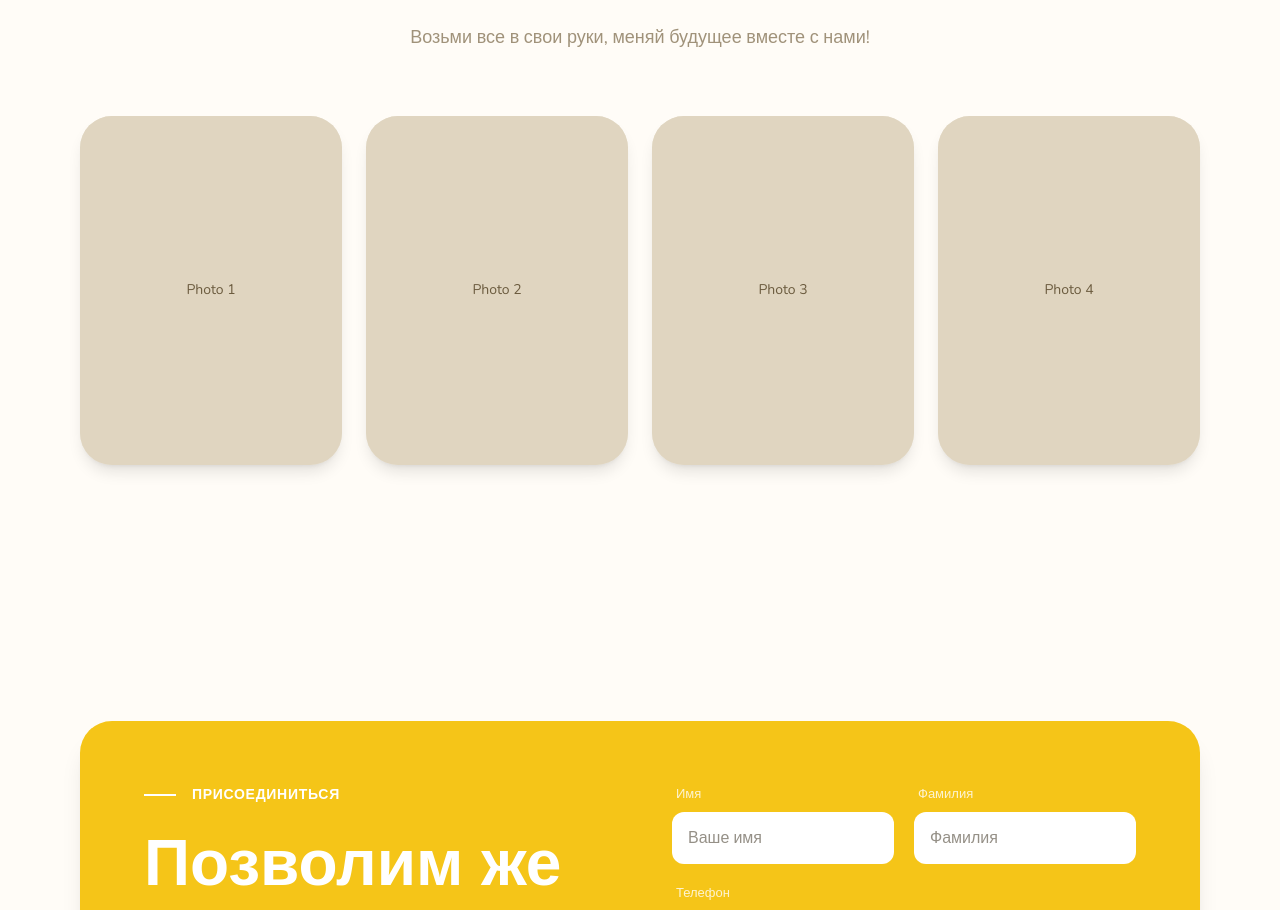
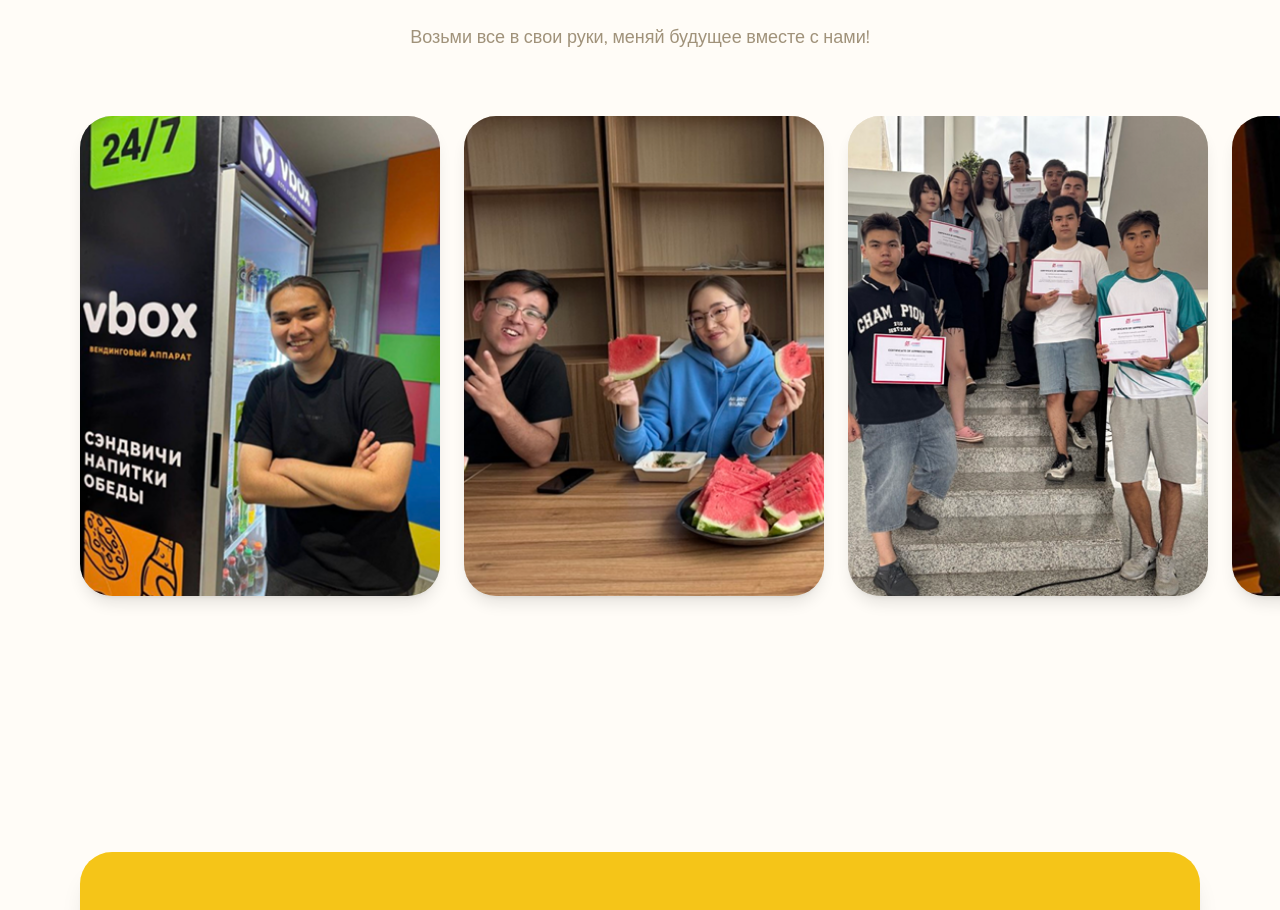
Before and after one commit to nuran-command/vbox-website, a Next.js app: page / in a window 1280 px wide. Shown: the part 5540-6450 px from the top of the page. Built offline with nearby package versions, Linux system fonts and the light colour scheme; a web font is replaced by a local one.

Commit message:
feat(ui): add actual photos and swipe layout to Team section

```diff
--- a/components/sections/Team.tsx
+++ b/components/sections/Team.tsx
@@ -1,7 +1,7 @@
 import React from 'react';
 
 export default function Team() {
-  const photos = Array.from({ length: 4 });
+  const photos = ['team1.png', 'team2.png', 'team3.png', 'team4.png'];
 
   return (
     <section className="py-[96px] md:py-[128px] bg-cream overflow-hidden">
@@ -25,20 +25,22 @@ export default function Team() {
       </div>
 
       {/* Horizontal Photo Strip */}
-      <div className="px-4 sm:px-8 md:px-[80px] max-w-[1280px] mx-auto overflow-x-auto pb-[32px] [&::-webkit-scrollbar]:hidden [-ms-overflow-style:none] [scrollbar-width:none]">
-        <div className="flex gap-[24px] w-max md:w-full">
-          {photos.map((_, i) => (
+      <div className="pl-4 sm:pl-8 md:pl-[max(80px,calc((100vw-1280px)/2+80px))] overflow-x-auto pb-[32px] [&::-webkit-scrollbar]:hidden [-ms-overflow-style:none] [scrollbar-width:none]">
+        <div className="flex gap-[24px] w-max pr-4 md:pr-[80px]">
+          {photos.map((src, i) => (
             <div
               key={i}
-              className="w-[280px] md:w-[calc(25%-18px)] aspect-[3/4] bg-creamWarm rounded-[32px] overflow-hidden shrink-0 shadow-lg group relative cursor-pointer"
+              className="w-[280px] sm:w-[320px] md:w-[360px] aspect-[3/4] bg-creamWarm rounded-[32px] overflow-hidden shrink-0 shadow-lg group relative cursor-pointer"
             >
-              {/* Image Placeholder */}
-              <div className="w-full h-full bg-grayLight flex items-center justify-center text-brownMid font-body text-sm transition-transform duration-500 group-hover:scale-105">
-                Photo {i + 1}
-              </div>
+              {/* Image */}
+              <img
+                src={`/images/${src}`}
+                alt={`Team member ${i + 1}`}
+                className="w-full h-full object-cover transition-transform duration-500 group-hover:scale-105"
+              />
 
               {/* Subtle overlay on hover */}
-              <div className="absolute inset-0 bg-espresso/0 group-hover:bg-espresso/10 transition-colors duration-300"></div>
+              <div className="absolute inset-0 bg-espresso/0 group-hover:bg-espresso/10 transition-colors duration-300 pointer-events-none"></div>
             </div>
           ))}
         </div>
```
